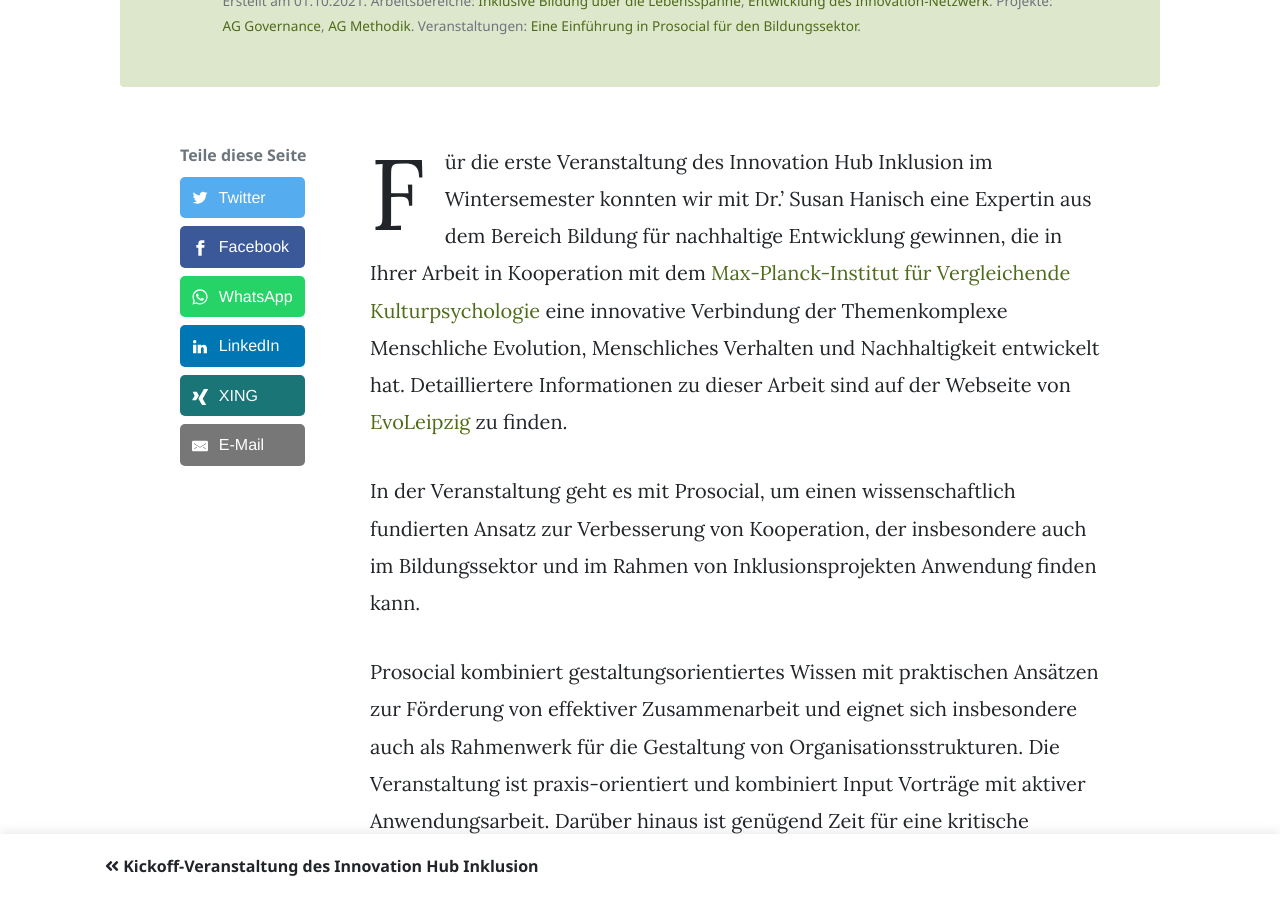
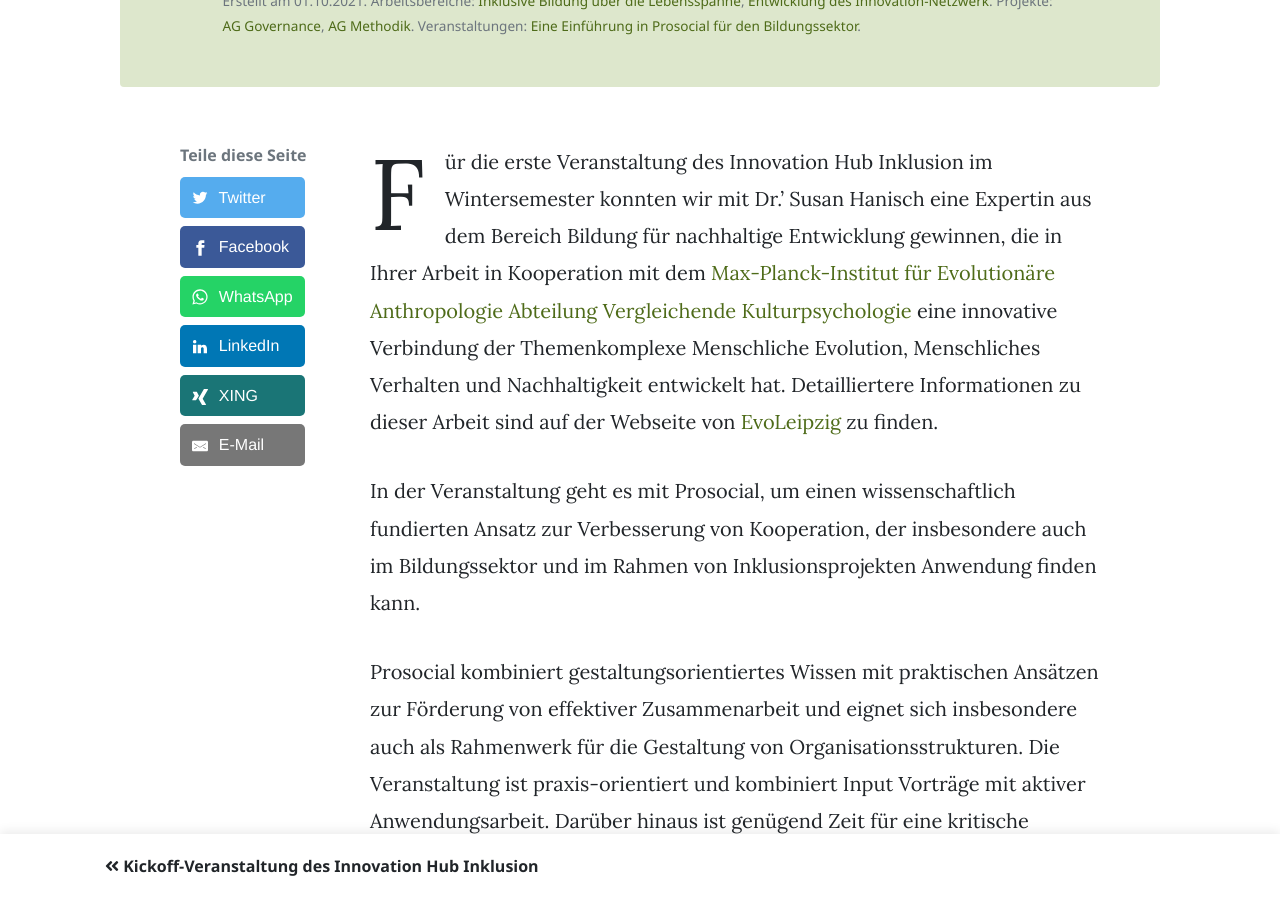
Before and after one commit to innovation-hub-inklusion/innovation-hub-inklusion.github.io, a Jekyll site: the page built from _posts/2021-10-01-veranstaltung-prosocial.md, in a window 1280 px wide and 900 px high, scrolled down 434 px. Built offline with Jekyll 4.4.1, drawn with Linux system fonts in a browser that asks for light colours.

Commit message:
Update content

```diff
--- a/_posts/2021-10-01-veranstaltung-prosocial.md
+++ b/_posts/2021-10-01-veranstaltung-prosocial.md
@@ -7,7 +7,7 @@
 events: [20211109-PROSOCIAL]
 ---
 
-Für die erste Veranstaltung des Innovation Hub Inklusion im Wintersemester konnten wir mit Dr.' Susan Hanisch eine Expertin aus dem Bereich Bildung für nachhaltige Entwicklung gewinnen, die in Ihrer Arbeit in Kooperation mit dem [Max-Planck-Institut für Vergleichende Kulturpsychologie](https://www.eva.mpg.de/de/vergleichende-kulturpsychologie/bildung) eine innovative Verbindung der Themenkomplexe Menschliche Evolution, Menschliches Verhalten und Nachhaltigkeit entwickelt hat. Detailliertere Informationen zu dieser Arbeit sind auf der Webseite von [EvoLeipzig](https://evoleipzig.de) zu finden.
+Für die erste Veranstaltung des Innovation Hub Inklusion im Wintersemester konnten wir mit Dr.' Susan Hanisch eine Expertin aus dem Bereich Bildung für nachhaltige Entwicklung gewinnen, die in Ihrer Arbeit in Kooperation mit dem [Max-Planck-Institut für Evolutionäre Anthropologie Abteilung Vergleichende Kulturpsychologie](https://www.eva.mpg.de/de/vergleichende-kulturpsychologie/bildung) eine innovative Verbindung der Themenkomplexe Menschliche Evolution, Menschliches Verhalten und Nachhaltigkeit entwickelt hat. Detailliertere Informationen zu dieser Arbeit sind auf der Webseite von [EvoLeipzig](https://sites.google.com/view/evoleipzig/home) zu finden.
 
 In der Veranstaltung geht es mit Prosocial, um einen wissenschaftlich fundierten Ansatz zur Verbesserung von Kooperation, der insbesondere auch im Bildungssektor und im Rahmen von Inklusionsprojekten Anwendung finden kann.
 
```
